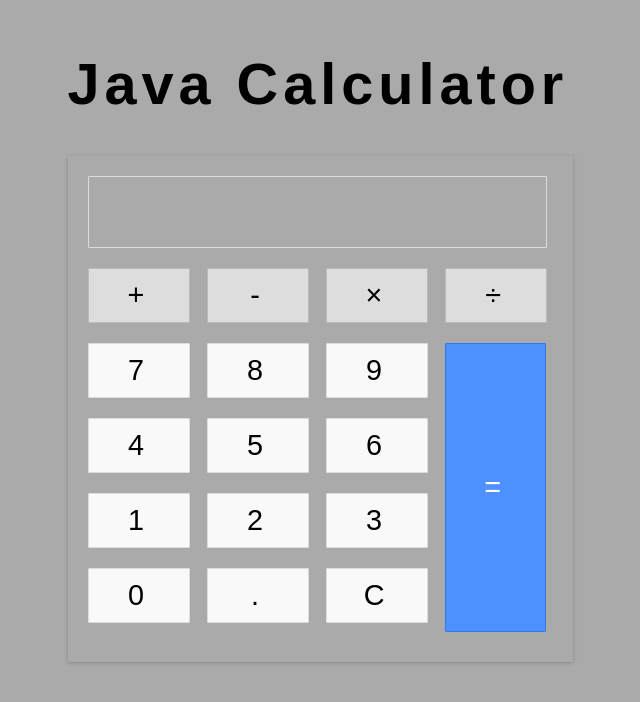
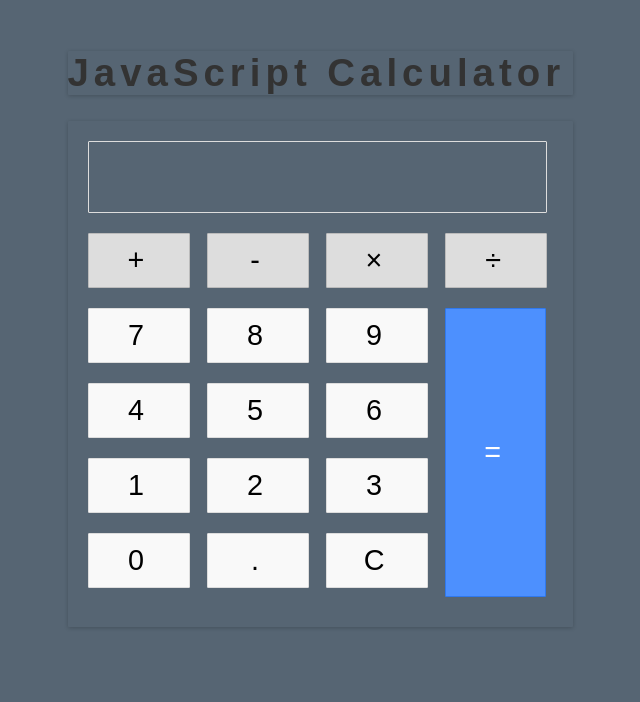
Before and after one commit to ekramasif/JavaScript_Calculator, a plain HTML site: page index.html in a window 1280 px wide. Shown: the whole page, without its empty margins (320-960 px from the left). Drawn offline with Linux system fonts and the light colour scheme.

Commit message:
Design Completed

```diff
--- a/index.html
+++ b/index.html
@@ -11,7 +11,7 @@
 
 <body>
   <div class="container">
-    <H1>Java Calculator</H1>
+    <H1>JavaScript Calculator</H1>
   </div>
 
     <div class="calculator">
--- a/src/style.css
+++ b/src/style.css
@@ -1,5 +1,5 @@
 body {
-  background-color: #aaa;
+  background-color: #566573 ;
   width: 505px;
   margin: 4% auto;
   font-family: 'Source Sans Pro', sans-serif;
@@ -8,6 +8,14 @@ body {
   -moz-user-select: none;
   -webkit-user-select: none;
   -ms-user-select: none;
+}
+
+.container{
+  color:#333333;
+  font-size: 1.2rem;
+  -webkit-box-shadow: 0px 1px 4px 0px rgba(0, 0, 0, 0.2);
+  box-shadow: 0px 1px 4px 0px rgba(0, 0, 0, 0.2);
+  border-radius: 1px;
 }
 
 .calculator {
@@ -19,6 +27,7 @@ body {
 
 .input {
   border: 1px solid #ddd;
+  color: #333333;
   border-radius: 1px;
   height: 60px;
   padding-right: 15px;
```
